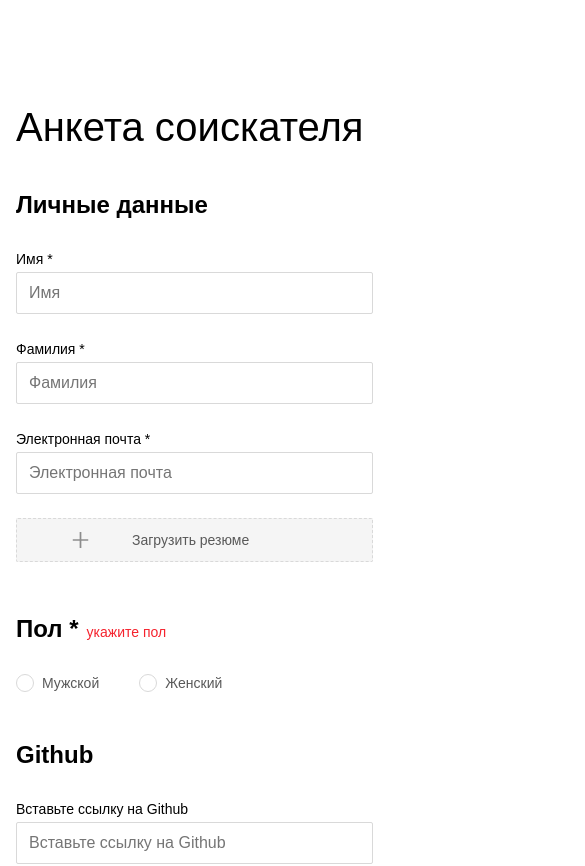
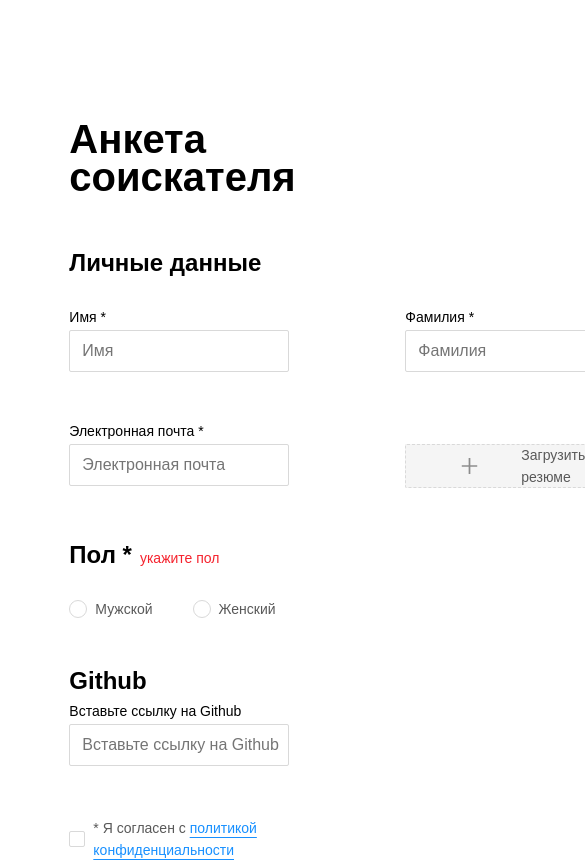
Before and after one commit to vitalic-web/applicant-form, a React (Create React App) app: page / in a window 390 px wide. Shown: the top 866 px of the page, 585 px wide, since content can reach past the window. Built offline with nearby package versions, Linux system fonts and the light colour scheme.

Commit message:
Добавил адаптив для более высокого разрешения

```diff
--- a/src/App.css
+++ b/src/App.css
@@ -1,10 +1,15 @@
+.Main {
+  width: 100%;
+  display: flex;
+  flex-direction: column;
+  align-items: center;
+}
+
 .App {
   min-height: 100vh;
-  /* width: 100%; */
   width: calc(100% * 343 / 375);
   display: flex;
   margin: 0 16px;
-  /* align-items: center; */
   flex-direction: column;
   -webkit-font-smoothing: antialiased;
   -moz-osx-font-smoothing: grayscale;
@@ -40,3 +45,25 @@
   border: 1px solid #1890FF;
   color: #FFFFFF;
 }
+
+@media screen and (min-width: 376px) {
+  .App {
+    width: calc(100% * 928 / 1440);
+    margin: 0;
+  }
+
+  .Title {
+    font-weight: 600;
+    margin: 120px 0 48px;
+  }
+
+  .PersonalData {
+    display: grid;
+    grid-template-columns: repeat(2, 256px);
+    grid-row-gap: 48px;
+    margin: 24px 0 48px;
+    /* grid-column-gap: calc(100% * 256 / 928); */
+    grid-column-gap: 80px;
+    /* width: calc(100% * 256 / 928); */
+  }
+}
--- a/src/App.js
+++ b/src/App.js
@@ -1,5 +1,5 @@
 import { useState, useEffect } from 'react';
-import { useSelector, useDispatch } from 'react-redux';
+import { useSelector } from 'react-redux';
 import './App.css';
 import { applicantForm } from './utils/constants';
 import SubTitle from './commonComponents/SubTitle/SubTitle';
@@ -39,6 +39,7 @@ function App() {
   }, [formData]);
 
   return (
+    <div className="Main">
       <form className="App" onSubmit={handleSubmit}>
         <Popup
           userName={formData.personalDataField.name}
@@ -50,8 +51,8 @@ function App() {
           setIsActivePopupPrivacy={setIsActivePopupPrivacy}
         />
         <h1 className="Title">{applicantForm.title}</h1>
+        <SubTitle name={applicantForm.personalData.name} />
         <div className="PersonalData">
-        <SubTitle name={applicantForm.personalData.name} />
           {applicantForm.personalData.inputs.map((input, index) =>
             <PersonalDataField
               key={index}
@@ -77,6 +78,8 @@ function App() {
           disabled={isFormComplete ? false : true}
         >{applicantForm.buttonName}</button>
       </form>
+    </div>
+
   );
 }
 
--- a/src/commonComponents/Popup/Popup.css
+++ b/src/commonComponents/Popup/Popup.css
@@ -24,7 +24,6 @@
 
 .Popup__container {
   width: calc(340/375 * 100%);
-  max-width: 430px;
   color: #262626;
   background: #FFFFFF;
   border-radius: 10px;
@@ -50,3 +49,13 @@
   font-size: 20px;
   line-height: 38px;
 }
+
+@media screen and (min-width: 376px) {
+  .Popup__container {
+    width: calc(547/1440 * 100%);
+  }
+
+  .Popup__text {
+    margin: 8px 0 40px;
+  }
+}
--- a/src/commonComponents/PopupBtn/PopupBtn.css
+++ b/src/commonComponents/PopupBtn/PopupBtn.css
@@ -15,3 +15,13 @@
 .PopupBtn.PopupBtn_privacy {
   margin: 0 0 12px;
 }
+
+@media screen and (min-width: 376px) {
+  .PopupBtn.PopupBtn_privacy {
+    margin: 48px 0 40px;
+  }
+
+  .PopupBtn {
+    margin: 0 0 40px;
+  }
+}
--- a/src/commonComponents/PopupPrivacy/PopupPrivacy.css
+++ b/src/commonComponents/PopupPrivacy/PopupPrivacy.css
@@ -24,7 +24,6 @@
 
 .PopupPrivacy__container {
   width: calc(340/375 * 100%);
-  max-width: 340px;
   height: 576px;
   color: #262626;
   background: #FFFFFF;
@@ -78,3 +77,18 @@
 .PopupPrivacy__close-icon:hover {
   cursor: pointer;
 }
+@media screen and (min-width: 376px) {
+  .PopupPrivacy__container {
+    width: calc(758/1440 * 100%);
+    height: 654px;
+  }
+
+  .PopupPrivacy__inner-title {
+    margin: 40px 0 32px;
+  }
+
+  .PopupPrivacy__close-icon {
+    top: 44.5px;
+    right: 44.5px;
+  }
+}
--- a/src/features/addFileBtn/AddFileBtn.css
+++ b/src/features/addFileBtn/AddFileBtn.css
@@ -83,7 +83,7 @@
 .AddFileBtn__error-text {
   position: absolute;
   left: 0;
-  bottom: -30px;
+  top: 28px;
   color: #F5222D;
   font-style: normal;
   font-weight: normal;
@@ -94,3 +94,29 @@
 .AddFileBtn__error-text.AddFileBtn__error-text_hidden {
   display: none;
 }
+
+@media screen and (min-width: 376px) and (max-width: 740px) {
+  .AddFileBtn {
+    width: 220px;
+  }
+}
+
+@media screen and (min-width: 741px) {
+  .AddFileBtn {
+    margin: 24px 0 0;
+    width: 256px;
+    height: 44px;
+  }
+
+  .AddFileBtn__image {
+    margin: 0 0 0 11.5px;
+  }
+
+  .AddFileBtn__error-text {
+    top: 42px;
+  }
+
+  .AddFileBtn__added-file {
+    align-items: center;
+  }
+}
--- a/src/features/personalDataField/PersonalDataField.css
+++ b/src/features/personalDataField/PersonalDataField.css
@@ -34,10 +34,24 @@
 .PersonalDataField__error-message {
   position: absolute;
   left: 0;
-  bottom: -22px;
+  top: 66px;
   color: #F5222D;
   font-style: normal;
   font-weight: normal;
   font-size: 14px;
   line-height: 22px;
 }
+
+@media screen and (min-width: 376px) and (max-width: 740px) {
+  .PersonalDataField {
+    width: 220px;
+    margin: 0;
+  }
+}
+
+@media screen and (min-width: 741px) {
+  .PersonalDataField {
+    width: 256px;
+    margin: 0;
+  }
+}
```
Lines whose indentation alone changed are shown as unchanged.
